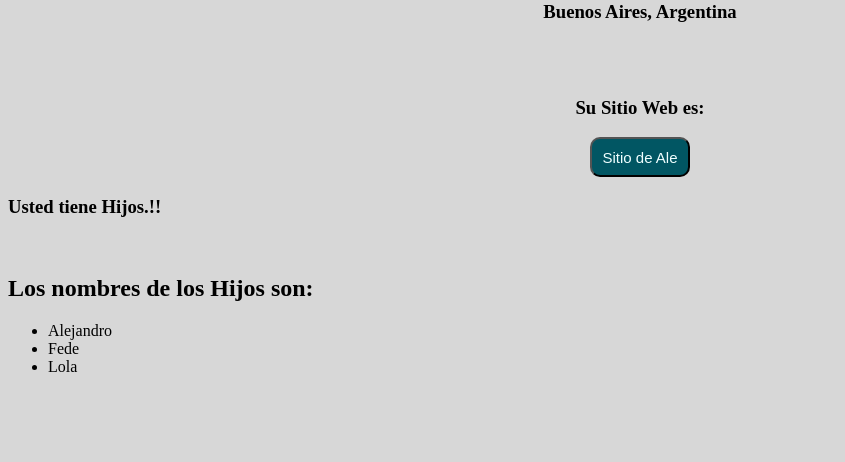
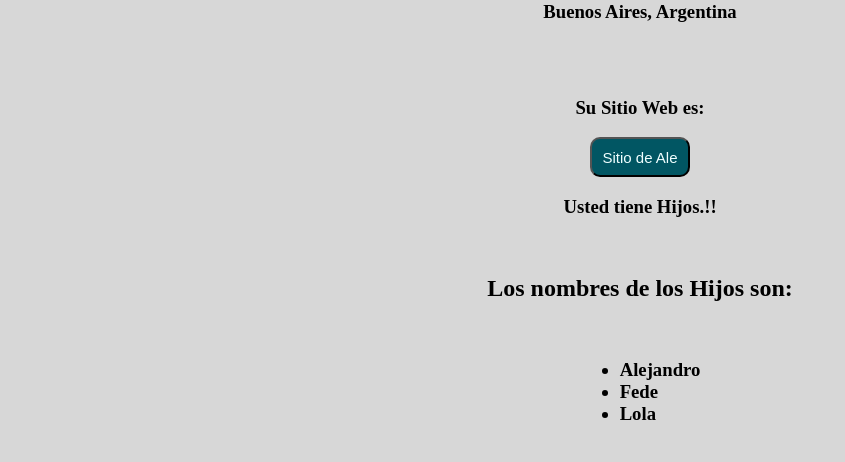
Before and after one commit to Drako01/Django-Pythonisos-WebApp, a Django app: page / in a window 1280 px wide. Shown: the part 257-719 px from the top of the page, without its empty margins (0-845 px from the left). Run offline with Django 3.2, Linux system fonts and the light colour scheme.

Commit message:
06052022

```diff
--- a/templates/blog/index.html
+++ b/templates/blog/index.html
@@ -27,7 +27,8 @@
             text-decoration: none;
         }
 
-        .cuerpo {
+        .cuerpo,
+        .hijos {
             display: flex;
             flex-direction: column;
             align-items: center;
@@ -45,6 +46,7 @@
 
         <a href="http://armotusitio.com" target="_blank" rel="noopener noreferrer"> <button>Sitio de Ale</button> </a>
     </div>
+    <div class="hijos">
         {% if cant_hijos > 0 %}
         <h3>Usted tiene Hijos.!!</h3>
         {% else %}
@@ -52,11 +54,16 @@
         {% endif %}
         </br>
         <h2>Los nombres de los Hijos son:</h2>
+        <h3>
             <ul>
                 {% for hijo in hijos %}
                 <li>{{ hijo }}</li>
                 {% endfor %}
             </ul>
+        </h3>
+    </div>
+
+
 
 </body>
 
```
Lines whose indentation alone changed are shown as unchanged.
